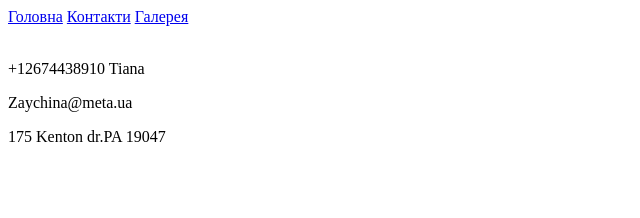
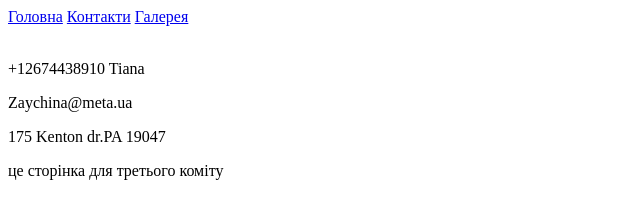
Before and after one commit to TetianaZaiets/GitLesson-05.12.24, a plain HTML site: page PAGES/CONTACT.HTML in a window 1280 px wide. Shown: the whole page, without its empty margins (0-640 px from the left). Drawn offline with Linux system fonts and the light colour scheme.

Commit message:
Third commit

```diff
--- a/PAGES/CONTACT.HTML
+++ b/PAGES/CONTACT.HTML
@@ -14,5 +14,6 @@
 <p>+12674438910 Tiana</p>
  <p>Zaychina@meta.ua</p>
 <p> 175 Kenton dr.PA 19047</p>
+<p> це сторінка для третього коміту</p>
 </body>
 </html>
```
